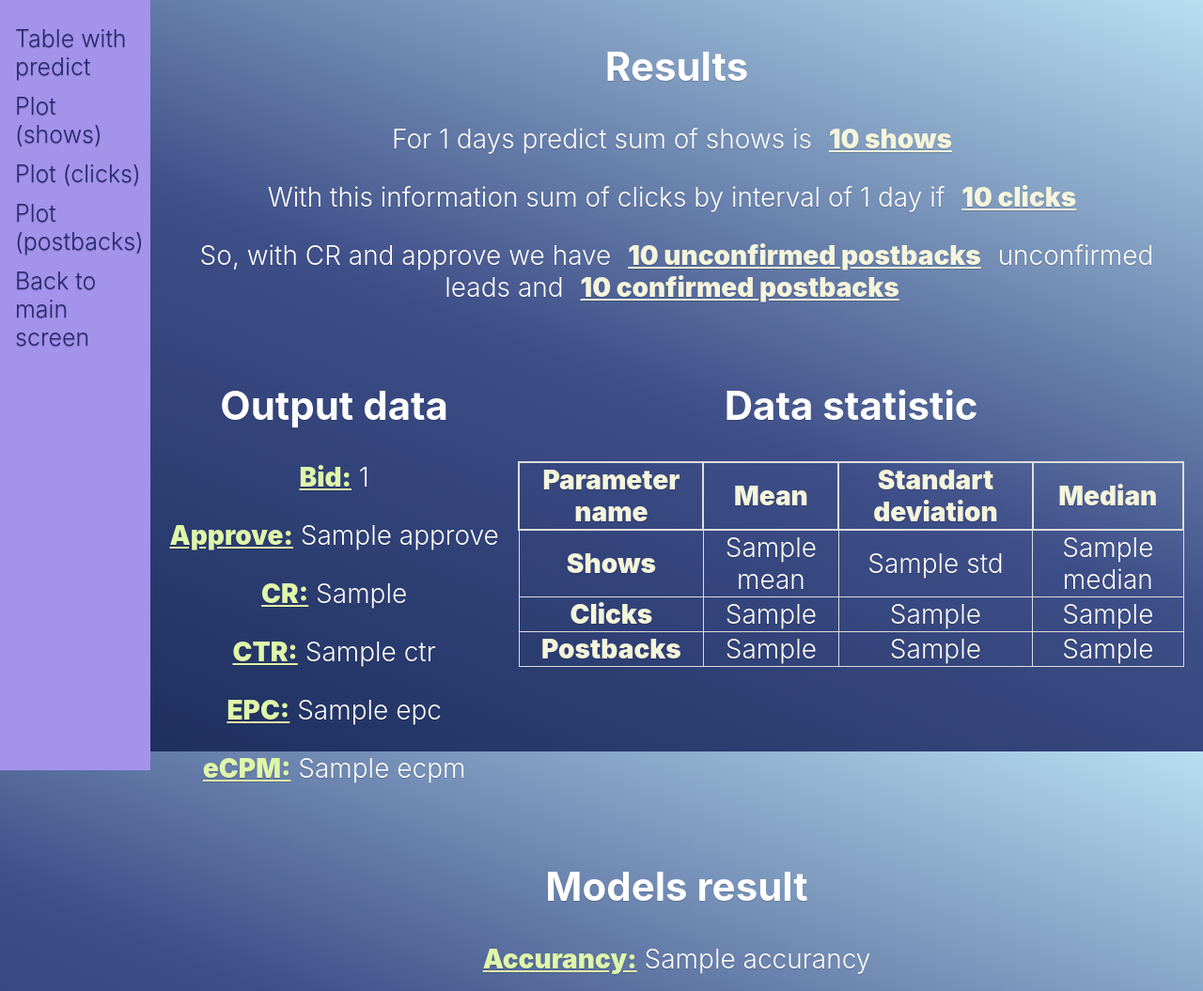
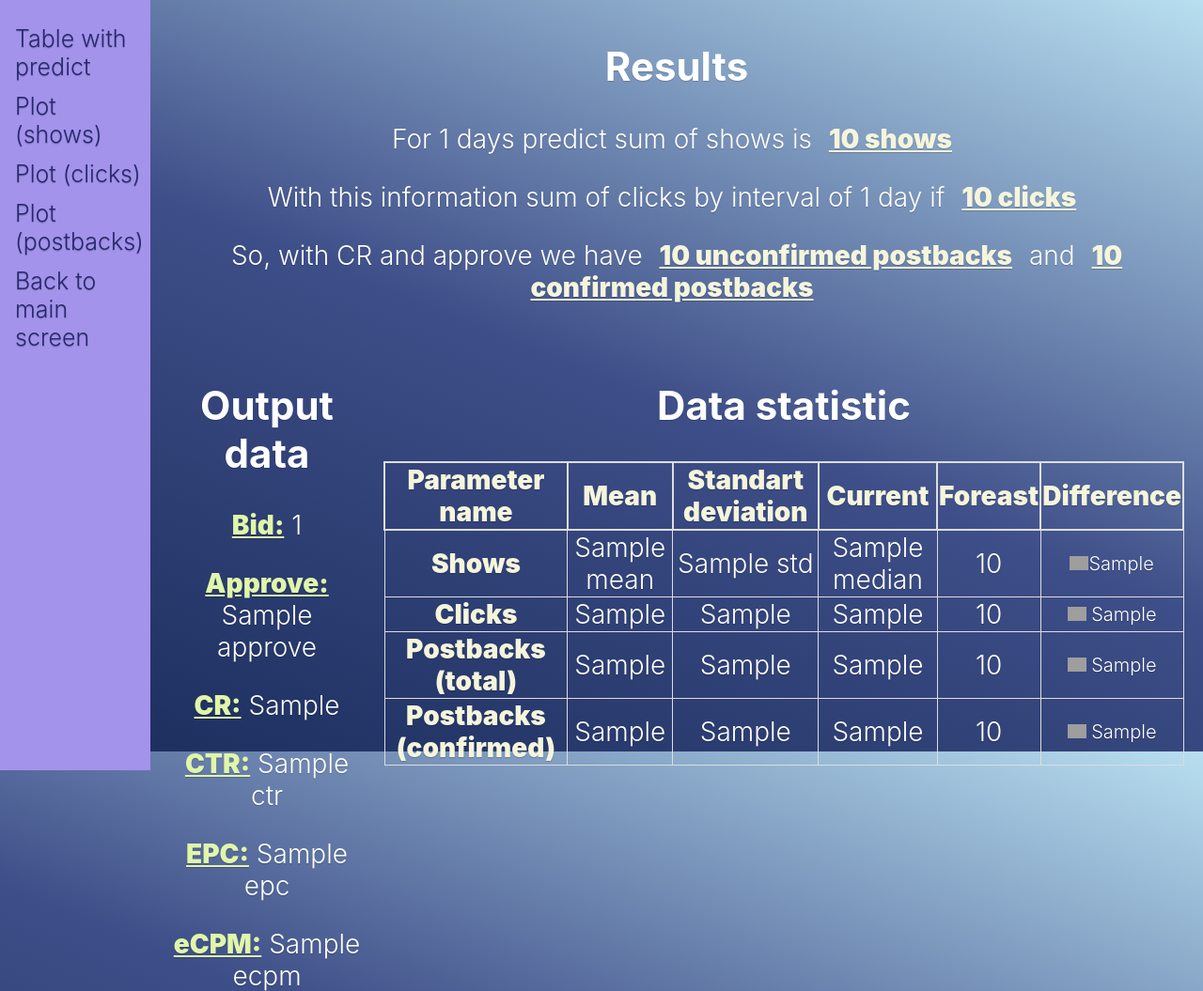
Before and after one commit to minitower/calculatorShows, a Flask app: template templates/full_result.html in a window 1280 px wide. Shown: the top 1055 px of the page at 94% size. Run offline with Flask 2, Linux system fonts and the light colour scheme; the template is opened without the code that fills it: most values are stand-ins (such as "Sample title", 1, 10 or a date in 2020); grey boxes are pictures that could not be loaded.

Commit message:
Add arrow

```diff
--- a/server.py
+++ b/server.py
@@ -1,3 +1,4 @@
+from fileinput import filename
 from flask import *
 import pickle
 import os
@@ -143,25 +144,72 @@ def fullCalculator():
             ecpm=epc*ctr*1000
         pred_n = int(request.form.get('pred_n'))
         minAccurancy = float(request.form.get('accurancy'))
-        resultDict, meanClicks, stdClicks, \
-            medianClicks, meanPostbacks, \
-                stdPostbacks, medianPostbacks = fullCalc(bid=bid, approve=approve, cr=cr,
-                                ctr=ctr, epc=epc, ecpm=ecpm, pred_n=pred_n,
-                                minAccurancy=minAccurancy,
-                                campaignId=campaignId,
-                                campaignName=campaignName)
-        print(resultDict)
+        resultDict = fullCalc(bid=bid, approve=approve, cr=cr,
+                        ctr=ctr, epc=epc, ecpm=ecpm, pred_n=pred_n,
+                        minAccurancy=minAccurancy,
+                        campaignId=campaignId,
+                        campaignName=campaignName)
+
         try:
             if resultDict['err'] == "No shows":
                 return make_response(redirect('/not_found'))
         except KeyError:
             pass
+        meanClicks=resultDict['meanClicks']
+        stdClicks=resultDict['stdClicks']
+        medianClicks=resultDict['medianClicks']
+        meanPostbacks=resultDict['meanPostbacks']
+        stdPostbacks=resultDict['stdPostbacks']
+        medianPostbacks=resultDict['medianPostbacks']
+        meanConfirmPostbacks = resultDict['meanConfirmPostbacks']
+        stdConfirmPostbacks=resultDict['stdConfirmPostbacks']
+        medianConfirmPostbacks = resultDict['medianConfirmPostbacks']
+
         campaign=resultDict['campaign']
         campaign=campaign.replace(' | ', '_')
         if len(resultDict.values()) == 1:
             res = make_response(redirect('/not_found'))
             res.set_cookie('campaign', campaign)
         else:
+            diffShowsForecastUnform = int(resultDict['median']) -  int(int(resultDict['sumShows'])/
+                                                                int(resultDict['pred_n']/24))
+            if  diffShowsForecastUnform>=0:
+                diffShowsCell = 'darkgreen'
+                arrPathShows = url_for('static', filename='img/arrowUp.svg')
+            else:
+                diffShowsCell = 'darkred'
+                arrPathShows = url_for('static', filename='img/arrowDown.svg')
+
+            diffClicksForecastUnform = int(resultDict['medianClicks']) - \
+                                                                int(int(resultDict['sumClicks'])/
+                                                                int(resultDict['pred_n']/24))
+            if  diffClicksForecastUnform>=0:
+                diffClicksCell = 'darkgreen'
+                arrPathClicks = url_for('static', filename='img/arrowUp.svg')
+            else:
+                diffClicksCell = 'darkred'
+                arrPathClicks = url_for('static', filename='img/arrowDown.svg')
+
+            diffPostForecastUnform = int(resultDict['medianPostbacks']) - \
+                                                                int(int(resultDict['sumPostbacksUnconf'])/
+                                                                int(resultDict['pred_n']/24))
+            if  diffPostForecastUnform>=0:
+                diffPostCell = 'darkgreen'
+                arrPathPost = url_for('static', filename='img/arrowUp.svg')
+            else:
+                diffPostCell = 'darkred'
+                arrPathPost = url_for('static', filename='img/arrowDown.svg')
+
+            diffConfPostForecastUnform = int(resultDict['medianConfirmPostbacks']) - \
+                                                                int(int(resultDict['sumPostbacksConf'])/
+                                                                int(resultDict['pred_n']/24))
+            if  diffConfPostForecastUnform>=0:
+                diffConfPostCell = 'darkgreen'
+                arrPathConfPost = url_for('static', filename='img/arrowUp.svg')
+            else:
+                diffConfPostCell = 'darkred'
+                arrPathConfPost = url_for('static', filename='img/arrowDown.svg')
+
             res = make_response(render_template('full_result.html',
                             bid='{:,}'.format(round(resultDict['bid'], 3)).replace(',', ' '),
                             approve='{:,}'.format(round(resultDict['approve'], 3)).replace(',', ' '),
@@ -179,6 +227,9 @@ def fullCalculator():
                             meanPost='{:,}'.format(int(meanPostbacks)).replace(',', ' '),
                             stdPost='{:,}'.format(int(stdPostbacks)).replace(',', ' '),
                             medianPost='{:,}'.format(int(medianPostbacks)).replace(',', ' '),
+                            meanConfirmPostbacks='{:,}'.format(int(meanConfirmPostbacks)).replace(',', ' '),
+                            stdConfirmPostbacks='{:,}'.format(int(stdConfirmPostbacks)).replace(',', ' '),
+                            medianConfirmPostbacks='{:,}'.format(int(medianConfirmPostbacks)).replace(',', ' '),
                             predictLength=int(resultDict['pred_n']/24),
                             alpha=round(resultDict['alpha'], 3),
                             beta=round(resultDict['beta'],3),
@@ -192,7 +243,21 @@ def fullCalculator():
                             sumShows='{:,}'.format(int(resultDict['sumShows'])).replace(',', ' '),
                             sumClicks='{:,}'.format(int(resultDict['sumClicks'])).replace(',', ' '),
                             sumPostbacksUnconf='{:,}'.format(int(resultDict['sumPostbacksUnconf'])).replace(',', ' '),
-                            sumPostbacksConf='{:,}'.format(int(resultDict['sumPostbacksConf'])).replace(',', ' '),))
+                            sumPostbacksConf='{:,}'.format(int(resultDict['sumPostbacksConf'])).replace(',', ' '),
+                            dailySumShows='{:,}'.format(int(int(resultDict['sumShows'])/int(resultDict['pred_n']/24))).replace(',', ' '),
+                            dailySumClicks='{:,}'.format(int(int(resultDict['sumClicks'])/int(resultDict['pred_n']/24))).replace(',', ' '),
+                            dailySumPost='{:,}'.format(int(int(resultDict['sumPostbacksUnconf'])/int(resultDict['pred_n']/24))).replace(',', ' '),
+                            dailySumConfPost='{:,}'.format(int(int(resultDict['sumPostbacksConf'])/int(resultDict['pred_n']/24))).replace(',', ' '),
+                            diffShowsCell=diffShowsCell,
+                            diffShowsForecast='{:,}'.format(diffShowsForecastUnform).replace(',', ' '),
+                            diffClicksCell=diffClicksCell,
+                            diffClicksForecast='{:,}'.format(diffClicksForecastUnform).replace(',', ' '),
+                            diffPostCell=diffPostCell,
+                            diffPostForecast='{:,}'.format(diffPostForecastUnform).replace(',', ' '),
+                            diffConfPostCell=diffConfPostCell,
+                            diffConfPostForecast='{:,}'.format(diffConfPostForecastUnform).replace(',', ' '),
+                            arrPathShows=arrPathShows, arrPathClicks=arrPathClicks,
+                            arrPathPost=arrPathPost, arrPathConfPost=arrPathConfPost))
             with open(f'./resultsBin/full_{campaign}.pickle', 'wb') as f:
                     pickle.dump(resultDict, f, protocol=pickle.HIGHEST_PROTOCOL)
             res.set_cookie('plotName', url_for('plot', campaign=campaign))
@@ -274,7 +339,11 @@ def fullLastResult(campaigns):
                             sumShows='{:,}'.format(int(dictArgs['sumShows'])).replace(',', ' '),
                             sumClicks='{:,}'.format(int(dictArgs['sumClicks'])).replace(',', ' '),
                             sumPostbacksUnconf='{:,}'.format(int(dictArgs['sumPostbacksUnconf'])).replace(',', ' '),
-                            sumPostbacksConf='{:,}'.format(int(dictArgs['sumPostbacksConf'])).replace(',', ' '),))
+                            sumPostbacksConf='{:,}'.format(int(dictArgs['sumPostbacksConf'])).replace(',', ' '),
+                            dailySumShows='{:,}'.format(int(int(dictArgs['sumShows'])/int(dictArgs['pred_n']/24))).replace(',', ' '),
+                            dailySumClicks='{:,}'.format(int(int(dictArgs['sumClicks'])/int(dictArgs['pred_n']/24))).replace(',', ' '),
+                            dailySumPost='{:,}'.format(int(int(dictArgs['sumShows'])/int(dictArgs['pred_n']/24))).replace(',', ' '),
+                            dailySumConfPost='{:,}'.format(int(int(dictArgs['sumShows'])/int(dictArgs['pred_n']/24))).replace(',', ' ')))
         return res
     except EOFError:
         res = make_response(render_template('fake_result.html',
--- a/static/full_result.css
+++ b/static/full_result.css
@@ -99,6 +99,15 @@ grid-area: result;
   position: relative;
 }
 
+.diffValue{
+  text-align: center;
+  font-size: 20px;
+}
+
+.arrow {
+  width: 20px;
+}
+
 li {
   list-style-type: lower-greek;
   counter-increment: item;
--- a/templates/full_result.html
+++ b/templates/full_result.html
@@ -45,25 +45,63 @@
                     <th class="headerTable">Parameter name</th>
                     <th class="headerTable">Mean</th>
                     <th class="headerTable">Standart deviation</th>
-                    <th class="headerTable">Median</th>
+                    <th class="headerTable">Current</th>
+                    <th class="headerTable">Foreast</th>
+                    <th class="headerTable">Difference</th>
                     <tr class="rowTable">
                         <td class="paramName">Shows</td>
                         <td class="valueTable">{{ mean }}</td>
                         <td class="valueTable">{{ std }}</td>
                         <td class="valueTable">{{ median }}</td>
+                        <td class="valueTable">{{ dailySumShows }}</td>
+                        <td style="background-color: {{ diffShowsCell }}"
+                                class="valueTable">
+                            <div class="diffValue">
+                                <img class="arrow" src="{{ arrPathShows }}">{{ diffShowsForecast }}
+                            </div>
+                        </td>
                     </tr>
                     <tr class="rowTable">
                         <td class="paramName">Clicks</td>
                         <td class="valueTable">{{ meanClicks }}</td>
                         <td class="valueTable">{{ stdClicks }}</td>
                         <td class="valueTable">{{ medianClicks }}</td>
+                        <td class="valueTable">{{ dailySumClicks }}</td>
+                        <td style="background-color: {{ diffClicksCell }}"
+                                class="valueTable">
+                            <div class="diffValue">
+                                <img src="{{ arrPathClicks }}"class="arrow"> {{ diffClicksForecast }}
+                            </div>
+                        </td>
                     </tr>
                     <tr class="rowTable">
-                        <td class="paramName">Postbacks</td>
+                        <td class="paramName">Postbacks (total)</td>
                         <td class="valueTable">{{ meanPost }}</td>
                         <td class="valueTable">{{ stdPost }}</td>
                         <td class="valueTable">{{ medianPost }}</td>
+                        <td class="valueTable">{{ dailySumPost }}</td>
+                        <td style="background-color: {{ diffPostCell }}"
+                                class="valueTable">
+                            <div class="diffValue">
+                                <img src="{{ arrPathPost }}" class="arrow"> {{ diffPostForecast }}
+                            </div>
+                        </td>
                     </tr>
+                    <tr class="rowTable">
+                        <td class="paramName">Postbacks (confirmed)</td>
+                        <td class="valueTable">{{ meanConfirmPostbacks }}</td>
+                        <td class="valueTable">{{ stdConfirmPostbacks }}</td>
+                        <td class="valueTable">{{ medianConfirmPostbacks}}</td>
+                        <td class="valueTable">{{ dailySumConfPost }}</td>
+                        <td style="background-color: {{ diffConfPostCell }}"
+                                class="valueTable">
+                            <div class="diffValue">
+                                <img src="{{ arrPathConfPost }}" class="arrow"> {{ diffConfPostForecast }}
+                                </span>
+                            </div>
+                        </td>
+                    </tr>
+
                 </table>
             </div>
             <div class="result">
@@ -72,7 +110,7 @@
                 <p id="clicks">With this information sum of clicks by interval of
                                     {{ predictLength }} day if <b class="result">{{ sumClicks }} clicks</b></p>
                 <p id="postbacks">
-                    So, with CR and approve we have <b class="result">{{ sumPostbacksUnconf }} unconfirmed postbacks</b> unconfirmed leads and
+                    So, with CR and approve we have <b class="result">{{ sumPostbacksUnconf }} unconfirmed postbacks</b>  and
                     <b class="result">{{sumPostbacksConf}} confirmed postbacks</b>
                 </p>
             </div>
```
Also changed, not shown: fullCalc.py (+11 -6 lines), main.py (+25 -5 lines), static/img/arrowDown.svg (added), static/img/arrowUp.svg (added).
